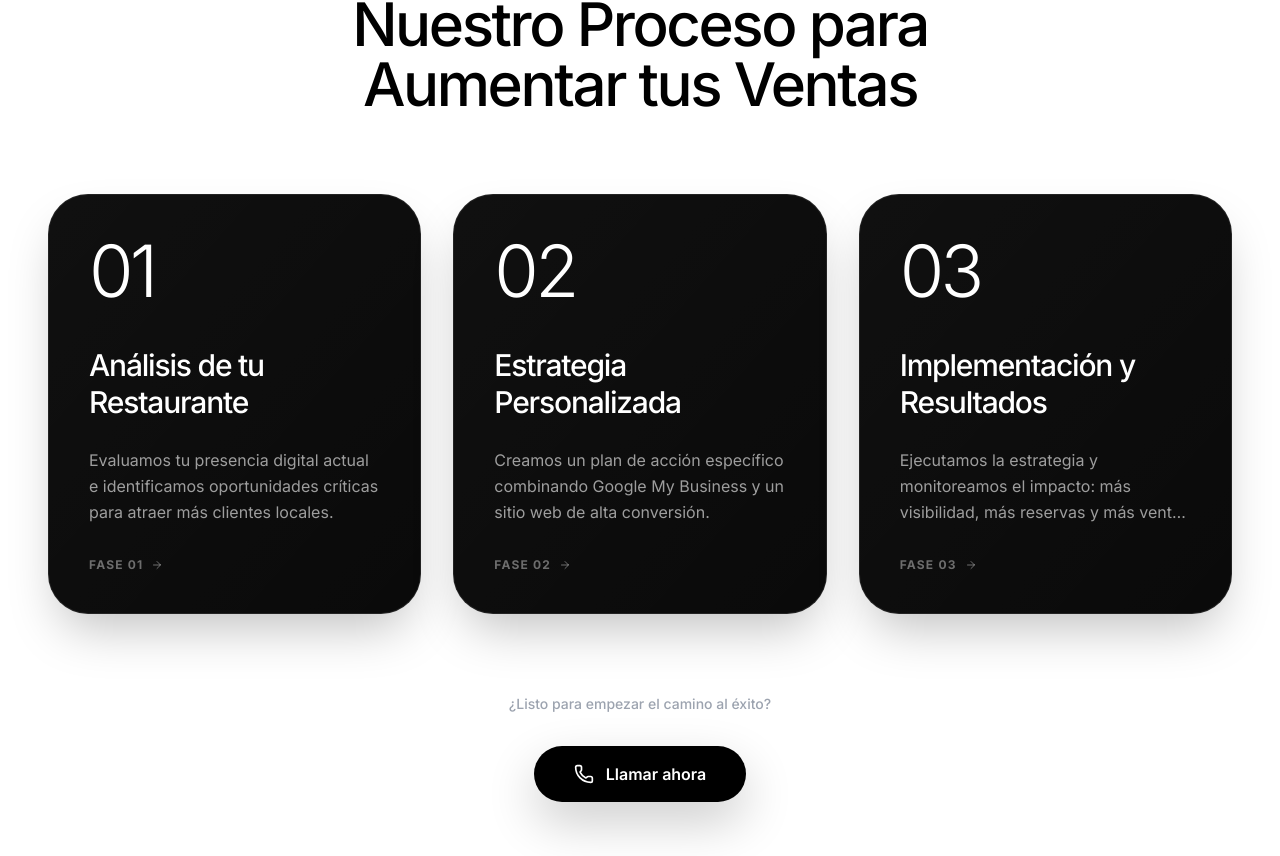
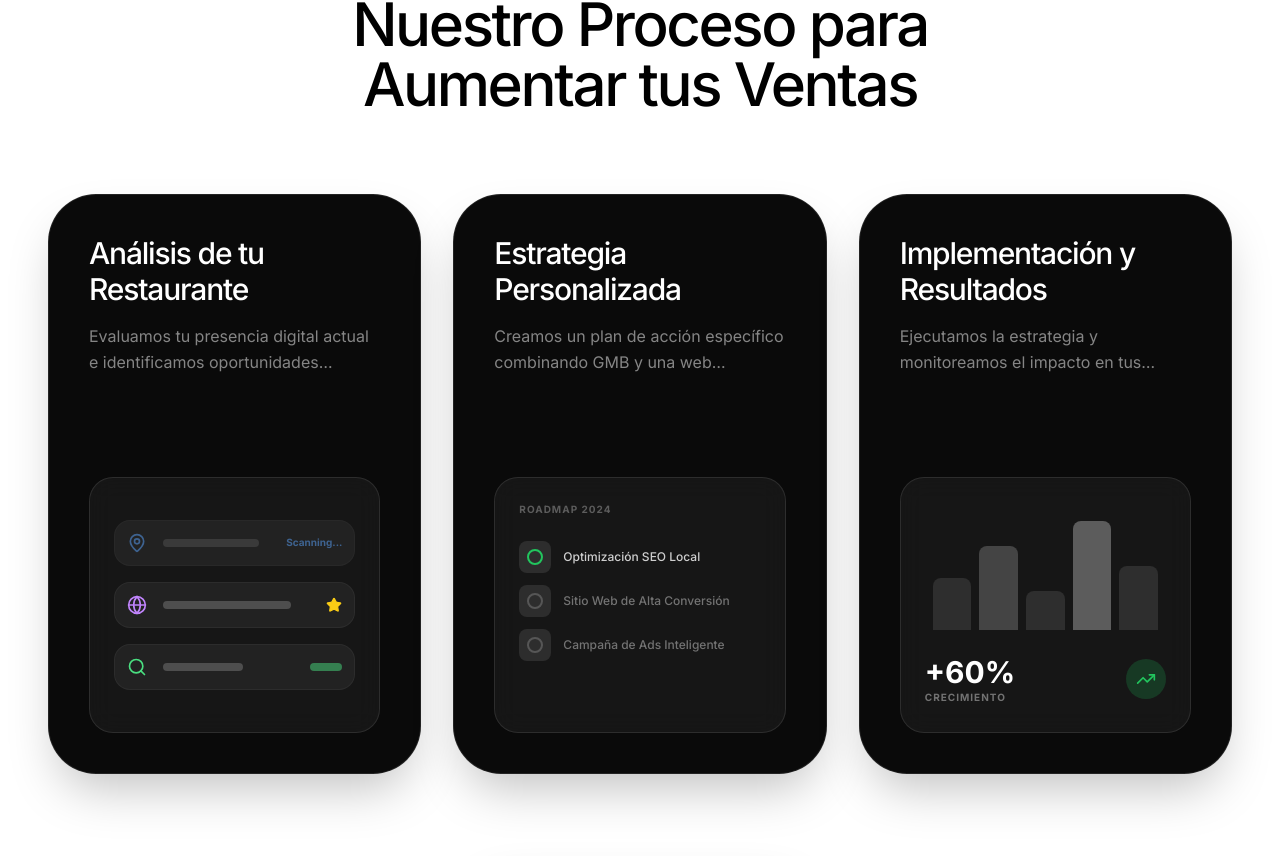
Before and after one commit to motionsmanagement/Motions, a React (Vite) app: page / in a window 1280 px wide. Shown: the part 2104-2960 px from the top of the page. Built offline with nearby package versions, Linux system fonts and the light colour scheme.

Commit message:
design: transform HowItWorks into card-visualization layout matching reference

```diff
--- a/components/HowItWorks.tsx
+++ b/components/HowItWorks.tsx
@@ -1,23 +1,5 @@
 import React from 'react';
-import { Phone, ArrowRight } from 'lucide-react';
-
-const steps = [
-  {
-    num: "01",
-    title: "Análisis de tu Restaurante",
-    desc: "Evaluamos tu presencia digital actual e identificamos oportunidades críticas para atraer más clientes locales."
-  },
-  {
-    num: "02",
-    title: "Estrategia Personalizada",
-    desc: "Creamos un plan de acción específico combinando Google My Business y un sitio web de alta conversión."
-  },
-  {
-    num: "03",
-    title: "Implementación y Resultados",
-    desc: "Ejecutamos la estrategia y monitoreamos el impacto: más visibilidad, más reservas y más ventas reales."
-  }
-];
+import { Phone, CheckCircle2, TrendingUp, Search, MapPin, Globe, Star } from 'lucide-react';
 
 const HowItWorks: React.FC = () => {
   return (
@@ -36,41 +18,114 @@ const HowItWorks: React.FC = () => {
 
         {/* Step Cards Grid */}
         <div className="grid grid-cols-1 md:grid-cols-3 gap-8">
-          {steps.map((step, idx) => (
-            <div
-              key={idx}
-              className="group relative bg-[#0A0A0A] rounded-[2.5rem] p-10 flex flex-col justify-between min-h-[420px] transition-all duration-500 hover:scale-[1.02] border border-white/10 shadow-2xl overflow-hidden"
-            >
-              {/* Glass Effect Overlay */}
-              <div className="absolute inset-0 bg-gradient-to-br from-white/5 to-transparent opacity-50"></div>
+          {/* Card 1: Análisis */}
+          <div className="group relative bg-[#0A0A0A] rounded-[3rem] p-8 md:p-10 flex flex-col min-h-[580px] transition-all duration-500 hover:scale-[1.02] border border-white/10 shadow-2xl overflow-hidden">
+            <div className="relative z-10 mb-10">
+              <h3 className="text-2xl md:text-3xl font-medium text-white leading-tight mb-4">
+                Análisis de tu Restaurante
+              </h3>
+              <p className="text-white/50 text-base leading-relaxed line-clamp-2">
+                Evaluamos tu presencia digital actual e identificamos oportunidades críticas.
+              </p>
+            </div>
 
-              <div className="relative z-10">
-                <span className="text-7xl font-light text-white block mb-10 tracking-tighter transition-all">
-                  {step.num}
-                </span>
-                <h3 className="text-3xl font-medium text-white leading-tight mb-6">
-                  {step.title}
-                </h3>
-              </div>
-
-              <div className="relative z-10">
-                <p className="text-white/60 text-base leading-relaxed mb-8 line-clamp-3">
-                  {step.desc}
-                </p>
-                <div className="flex items-center gap-2 text-white/40 text-xs font-bold uppercase tracking-widest group-hover:text-white transition-colors">
-                  Fase {step.num} <ArrowRight className="w-3 h-4" />
+            {/* Visualization: Audit Glass Element */}
+            <div className="mt-auto relative bg-white/5 rounded-3xl p-6 border border-white/10 backdrop-blur-md overflow-hidden h-64 flex flex-col justify-center">
+              <div className="space-y-4">
+                <div className="flex items-center gap-4 bg-white/10 p-3 rounded-2xl border border-white/5 animate-pulse">
+                  <MapPin className="w-5 h-5 text-blue-400" />
+                  <div className="h-2 w-24 bg-white/20 rounded-full"></div>
+                  <div className="ml-auto text-[10px] text-blue-400 font-bold">Scanning...</div>
+                </div>
+                <div className="flex items-center gap-4 bg-white/5 p-3 rounded-2xl border border-white/5">
+                  <Globe className="w-5 h-5 text-purple-400" />
+                  <div className="h-2 w-32 bg-white/20 rounded-full"></div>
+                  <Star className="ml-auto w-4 h-4 text-yellow-400 fill-yellow-400" />
+                </div>
+                <div className="flex items-center gap-4 bg-white/5 p-3 rounded-2xl border border-white/5">
+                  <Search className="w-5 h-5 text-green-400" />
+                  <div className="h-2 w-20 bg-white/20 rounded-full"></div>
+                  <div className="ml-auto h-2 w-8 bg-green-400/50 rounded-full"></div>
                 </div>
               </div>
             </div>
-          ))}
+          </div>
+
+          {/* Card 2: Estrategia */}
+          <div className="group relative bg-[#0A0A0A] rounded-[3rem] p-8 md:p-10 flex flex-col min-h-[580px] transition-all duration-500 hover:scale-[1.02] border border-white/10 shadow-2xl overflow-hidden">
+            <div className="relative z-10 mb-10">
+              <h3 className="text-2xl md:text-3xl font-medium text-white leading-tight mb-4">
+                Estrategia Personalizada
+              </h3>
+              <p className="text-white/50 text-base leading-relaxed line-clamp-2">
+                Creamos un plan de acción específico combinando GMB y una web optimizada.
+              </p>
+            </div>
+
+            {/* Visualization: Roadmap Glass Element */}
+            <div className="mt-auto relative bg-white/5 rounded-3xl p-6 border border-white/10 backdrop-blur-md h-64 flex flex-col gap-4">
+              <div className="text-[10px] font-bold text-white/30 uppercase tracking-widest mb-2">Roadmap 2024</div>
+              <div className="space-y-3">
+                <div className="flex items-center gap-3">
+                  <div className="w-8 h-8 rounded-lg bg-white/10 flex items-center justify-center">
+                    <div className="w-4 h-4 rounded-full border-2 border-green-500"></div>
+                  </div>
+                  <div className="text-xs text-white/80 font-medium">Optimización SEO Local</div>
+                </div>
+                <div className="flex items-center gap-3">
+                  <div className="w-8 h-8 rounded-lg bg-white/10 flex items-center justify-center">
+                    <div className="w-4 h-4 rounded-full border-2 border-white/20"></div>
+                  </div>
+                  <div className="text-xs text-white/40 font-medium">Sitio Web de Alta Conversión</div>
+                </div>
+                <div className="flex items-center gap-3">
+                  <div className="w-8 h-8 rounded-lg bg-white/10 flex items-center justify-center">
+                    <div className="w-4 h-4 rounded-full border-2 border-white/20"></div>
+                  </div>
+                  <div className="text-xs text-white/40 font-medium">Campaña de Ads Inteligente</div>
+                </div>
+              </div>
+            </div>
+          </div>
+
+          {/* Card 3: Resultados */}
+          <div className="group relative bg-[#0A0A0A] rounded-[3rem] p-8 md:p-10 flex flex-col min-h-[580px] transition-all duration-500 hover:scale-[1.02] border border-white/10 shadow-2xl overflow-hidden">
+            <div className="relative z-10 mb-10">
+              <h3 className="text-2xl md:text-3xl font-medium text-white leading-tight mb-4">
+                Implementación y Resultados
+              </h3>
+              <p className="text-white/50 text-base leading-relaxed line-clamp-2">
+                Ejecutamos la estrategia y monitoreamos el impacto en tus reservas reales.
+              </p>
+            </div>
+
+            {/* Visualization: Stats Glass Element */}
+            <div className="mt-auto relative bg-white/5 rounded-3xl p-6 border border-white/10 backdrop-blur-md h-64 flex flex-col">
+              <div className="flex items-end justify-between gap-2 h-32 mb-6 px-2">
+                <div className="w-full bg-white/10 rounded-t-lg h-[40%]"></div>
+                <div className="w-full bg-white/20 rounded-t-lg h-[65%]"></div>
+                <div className="w-full bg-white/10 rounded-t-lg h-[30%]"></div>
+                <div className="w-full bg-white/30 rounded-t-lg h-[85%] group-hover:bg-green-500/50 transition-colors"></div>
+                <div className="w-full bg-white/10 rounded-t-lg h-[50%]"></div>
+              </div>
+              <div className="flex items-center justify-between">
+                <div>
+                  <div className="text-3xl font-bold text-white">+60%</div>
+                  <div className="text-[10px] text-white/40 uppercase font-bold tracking-widest">Crecimiento</div>
+                </div>
+                <div className="w-10 h-10 rounded-full bg-green-500/20 flex items-center justify-center">
+                  <TrendingUp className="w-5 h-5 text-green-500" />
+                </div>
+              </div>
+            </div>
+          </div>
         </div>
 
         {/* CTA Section */}
-        <div className="mt-20 flex flex-col items-center">
-          <p className="text-gray-400 text-sm mb-8 font-medium">¿Listo para empezar el camino al éxito?</p>
+        <div className="mt-24 flex flex-col items-center">
           <button className="flex items-center gap-3 px-10 py-4 bg-black text-white rounded-full font-semibold text-base shadow-[0_20px_50px_rgba(0,0,0,0.2)] hover:scale-105 active:scale-95 transition-all group">
             <Phone className="w-5 h-5 group-hover:rotate-12 transition-transform" />
-            Llamar ahora
+            Quiero empezar mi proceso
           </button>
         </div>
       </div>
```
